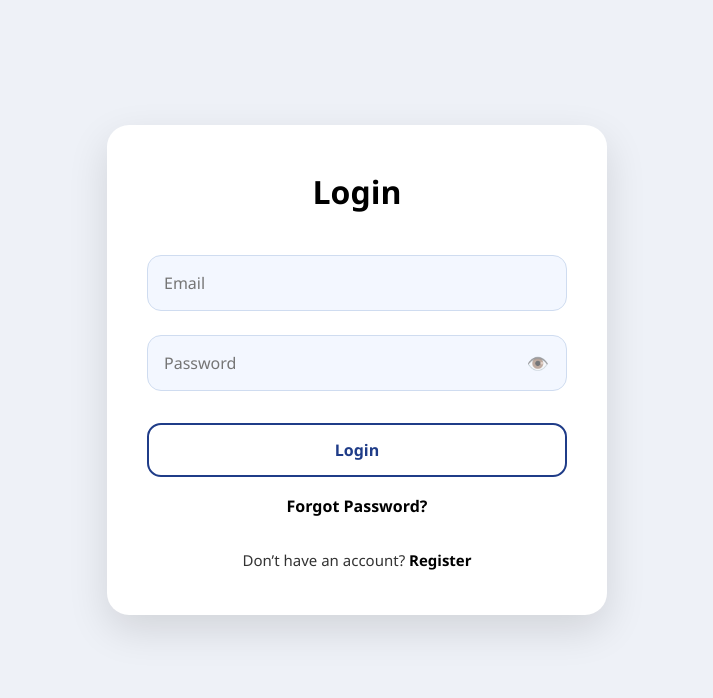
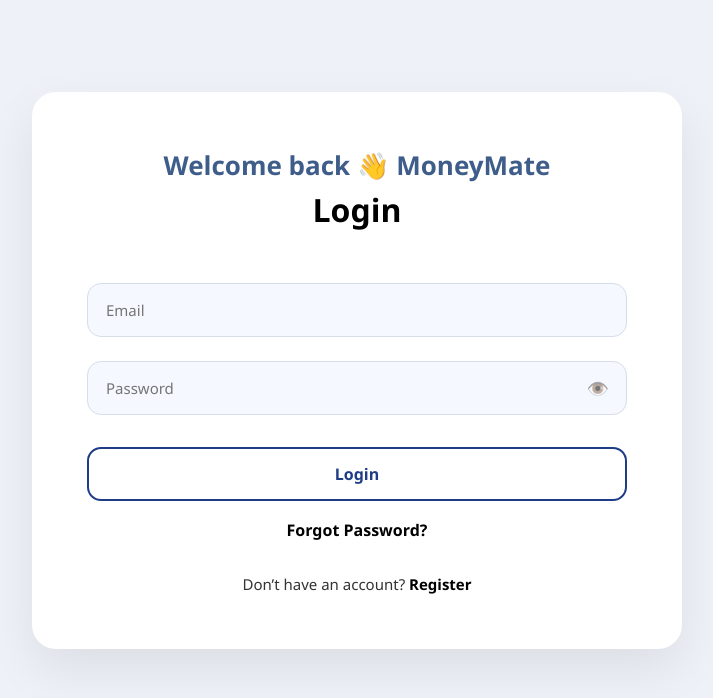
Before and after one commit to NitsNitika/personal-finance, a Flask app: page / in a window 1280 px wide. Shown: the top 698 px of the page, without its empty margins (283-996 px from the left). Run offline with Flask 3, Linux system fonts and the light colour scheme.

Commit message:
Title Added to Login Page

```diff
--- a/static/css/style.css
+++ b/static/css/style.css
@@ -16,20 +16,44 @@
     align-items: center;
     min-height: 100vh;
 }
+.header {
+    margin-bottom: 10px;
+    width: 100%;
+    max-width: 100%;
+    overflow: hidden;   /* prevents shifting */
+}
 
 
  /* Main Card  */
 .auth-card {
-    width: 460px;
+    width: 550px;
+    max-width: 92%;
     background: #ffffff;
-    border-radius: 22px;
-    padding: 45px 40px;
-    box-shadow: 0 15px 40px rgba(0, 0, 0, 0.12);
+    border-radius: 24px;
+    padding: 50px 45px;
+    box-shadow: 0 20px 50px rgba(0, 0, 0, 0.08); /* softer premium shadow */
     text-align: center;
-    position: relative;
-    z-index: 5;
-}
-
+}
+.auth-card {
+    width: 650px;          /* 🔥 increased */
+    max-width: 95%;
+    background: #ffffff;
+    border-radius: 24px;
+    padding: 55px 55px;    /* more breathing space */
+    box-shadow: 0 20px 50px rgba(0, 0, 0, 0.08);
+    text-align: center;
+}
+.input-field {
+    width: 100%;
+    padding: 16px 18px;
+    margin: 14px 0;
+    border-radius: 14px;
+    border: 1px solid #d6deea;
+    background: #f5f8ff;
+}
+.profile-preview {
+    margin-bottom: 25px;
+}
 /* Title */
 .auth-card h2 {
     font-size: 32px;
@@ -41,18 +65,37 @@
 /* Inputs */
 .auth-card input {
     width: 100%;
-    padding: 16px;
+    padding: 16px 18px;
     margin: 12px 0;
     border-radius: 14px;
-    border: 1px solid #cfdcf0;
-    background: #f3f7ff;
+    border: 1px solid #d6deea;
+    background: #f5f8ff;
+    font-size: 15px;
+    transition: 0.25s;
+}
+
+.auth-card input:focus {
+    border-color: #4a6fa5;
+    background: #ffffff;
+    box-shadow: 0 0 0 3px rgba(74, 111, 165, 0.1);
+}
+button[type="submit"] {
+    width: 100%;
+    padding: 15px;
+    border-radius: 14px;
+    border: 2px solid #1f3c88;
+    background: #ffffff;
+    color: #1f3c88;
     font-size: 16px;
-    outline: none;
-}
-
-.auth-card input:focus {
-    border-color: #1f3c88;
-    background: #ffffff;
+    font-weight: 600;
+    cursor: pointer;
+    transition: all 0.3s ease;
+}
+
+button[type="submit"]:hover {
+    background: linear-gradient(135deg, #4f7cff, #3b5bdb);
+    color: #ffffff;
+    border-color: transparent;
 }
 
 /* Buttons */
@@ -1224,10 +1267,6 @@
     min-height: calc(100vh - 60px);
 }
 
-.auth-card {
-    width: 500px;
-    max-width: 90%;
-}
 .dashboard {
     padding: 20px;
 }
@@ -1638,11 +1677,25 @@
     border-radius: 10px;
     background: linear-gradient(90deg, #2ecc71, #27ae60);
 }
-
-.welcome-text {
-    color: #777;
-    margin-top: -5px;
-    font-size:25px;
+.brand-line {
+    font-size: 26px;
+    font-weight: 600;
+    color: #3f5d8a !important;   /* 🔥 FORCE FIX */
+    text-align: center;
+    margin-bottom: 0px;          /* 🔥 remove gap */
+}
+
+.brand-line span {
+    color: #3f5d8a !important;   /* 🔥 FORCE SAME COLOR */
+    font-weight: 700;
+}
+
+.page-title {
+    font-size: 26px;
+    font-weight: 600;
+    margin-top: 10px;
+    margin-bottom: 10px;
+    color: #000;
 }
 /* ===== PROFILE HEADER ===== */
 .profile-header {
@@ -1841,3 +1894,67 @@
 .progress-bar {
     height: 10px;
 }
+.welcome-text {
+    font-size: 40px;
+    color: #8a94a6;
+    margin-bottom: 5px;
+}
+
+.app-name {
+    font-size: 42px;          /* 🔥 bigger brand */
+    font-weight: 800;
+    color: #2f4f7f;           /* more premium tone */
+    letter-spacing: 1px;
+}
+
+.page-title {
+    font-size: 26px;
+    font-weight: 600;
+    margin-top: 5px;
+    margin-bottom: 5px;
+}
+input {
+    width: 100%;
+    padding: 14px 18px;
+    border-radius: 12px;
+    border: 1px solid #d6deea;
+    background: #f1f4f9;
+    font-size: 15px;
+    margin-bottom: 18px;
+    outline: none;
+}
+
+input:focus {
+    border-color: #4a6fa5;
+    background: #ffffff;
+}
+.profile-preview {
+    display: flex;
+    justify-content: center;
+    margin-bottom: 0px;
+}
+
+/* Image */
+.preview-img {
+    width: 120px;
+    height: 120px;
+    border-radius: 50%;
+    object-fit: cover;
+    border: 3px solid #4a6fa5;
+    box-shadow: 0 8px 20px rgba(0,0,0,0.15);
+}
+
+/* Avatar fallback (same as dashboard) */
+.avatar-circle {
+    width: 120px;
+    height: 120px;
+    border-radius: 50%;
+    background: #f1f5ff;
+    display: flex;
+    align-items: center;
+    justify-content: center;
+    font-size: 36px;
+    font-weight: bold;
+    color: #1f3c88;
+    box-shadow: 0 10px 25px rgba(0,0,0,0.12);
+}
--- a/templates/login.html
+++ b/templates/login.html
@@ -7,8 +7,12 @@
 <body>
     <div class="auth-container">
         <div class="auth-card">
-            <h2>Login</h2>
-
+          <div class="header">
+    <h1 class="brand-line">
+        Welcome back 👋 <span>MoneyMate</span>
+    </h1>
+    <h2 class="page-title">Login</h2>
+</div>
             {% with messages = get_flashed_messages() %}
                 {% if messages %}
                     <p class="error-text">{{ messages[0] }}</p>
```
Also changed, not shown: templates/edit_profile.html (+55 -1 lines), instance/database.db.
